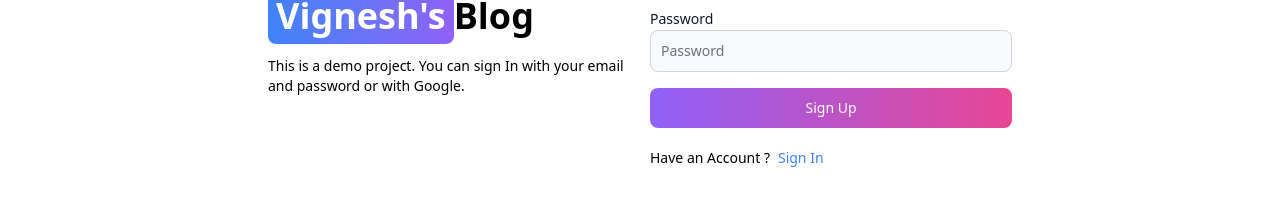
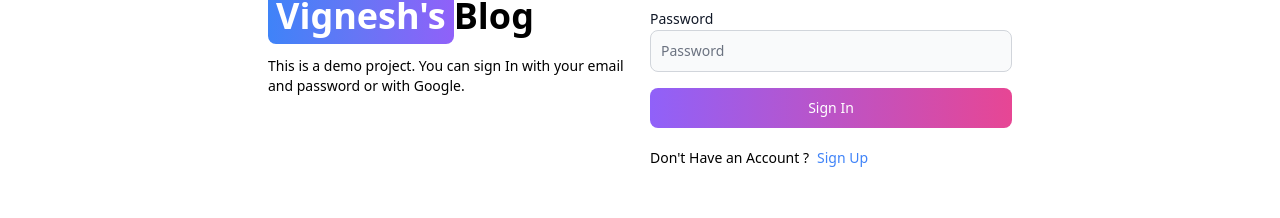
Before and after one commit to Vignesh100799/mern-blog, a React (Vite) app in the folder client/: page /sign-in in a window 1280 px wide. Shown: the part 232-450 px from the top of the page. Built offline with nearby package versions, Linux system fonts and the light colour scheme.

Commit message:
Signin function added

```diff
--- a/client/src/pages/SignIn.jsx
+++ b/client/src/pages/SignIn.jsx
@@ -77,14 +77,14 @@
                   <span>Loading...</span>
                 </>
               ) : (
-                "Sign Up"
+                "Sign In"
               )}
             </Button>
           </form>
           <div className="gap-2 flex text-sm mt-5">
-            <span>Have an Account ?</span>
-            <Link to={"/sign-in"} className="text-blue-500">
-              Sign In
+            <span>Don't Have an Account ?</span>
+            <Link to={"/sign-up"} className="text-blue-500">
+              Sign Up
             </Link>
           </div>
           {error && (
```
